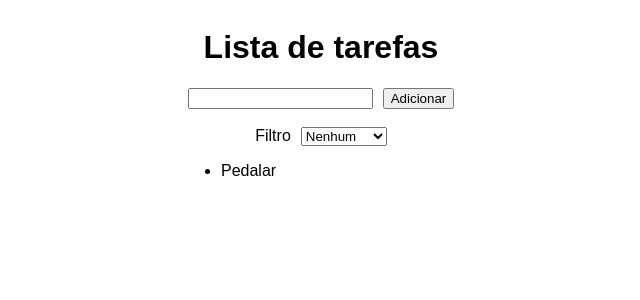
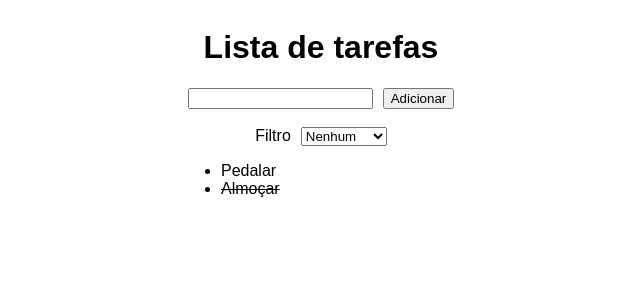
Before and after one commit to future4code/gebru-Rommel-Santhiago, a React (Create React App) app in the folder modulo3/Semana12/ciclo-vida-todo/: page / in a window 1280 px wide. Shown: the top 300 px of the page, without its empty margins (319-959 px from the left). Built offline with nearby package versions, Linux system fonts and the light colour scheme.

Commit message:
Tarefa 2 concluida

```diff
--- a/modulo3/Semana12/ciclo-vida-todo/src/App.js
+++ b/modulo3/Semana12/ciclo-vida-todo/src/App.js
@@ -22,18 +22,18 @@ class App extends React.Component {
     state = {
       tarefas: [
         {
-          id: Date.now(),
+          id: 1,
           texto: 'Pedalar',
           completa: false
         },
         {
-          id: Date.now(),
+          id: 2,
           texto: 'Almoçar',
           completa: true
         }
       ],
       inputValue: '',
-      filtro: 'pendentes'
+      filtro: ''
     }
 
   componentDidUpdate() {
@@ -62,7 +62,19 @@ class App extends React.Component {
   }
 
   selectTarefa = (id) => {
+    const novaListaDeTarefas = this.state.tarefas.map((tarefa) => {
+      if(id === tarefa.id) {
+        const marcaTarefa = {
+          ...tarefa,
+          completa: !tarefa.completa
+        }
+        return marcaTarefa
+      } else {
+        return tarefa
+      }
+    })
 
+    this.setState({tarefas: novaListaDeTarefas})
   }
 
   onChangeFilter = (event) => {
@@ -102,6 +114,7 @@ class App extends React.Component {
           {listaFiltrada.map(tarefa => {
             return (
               <Tarefa
+                key={tarefa.id}
                 completa={tarefa.completa}
                 onClick={() => this.selectTarefa(tarefa.id)}
               >
```
